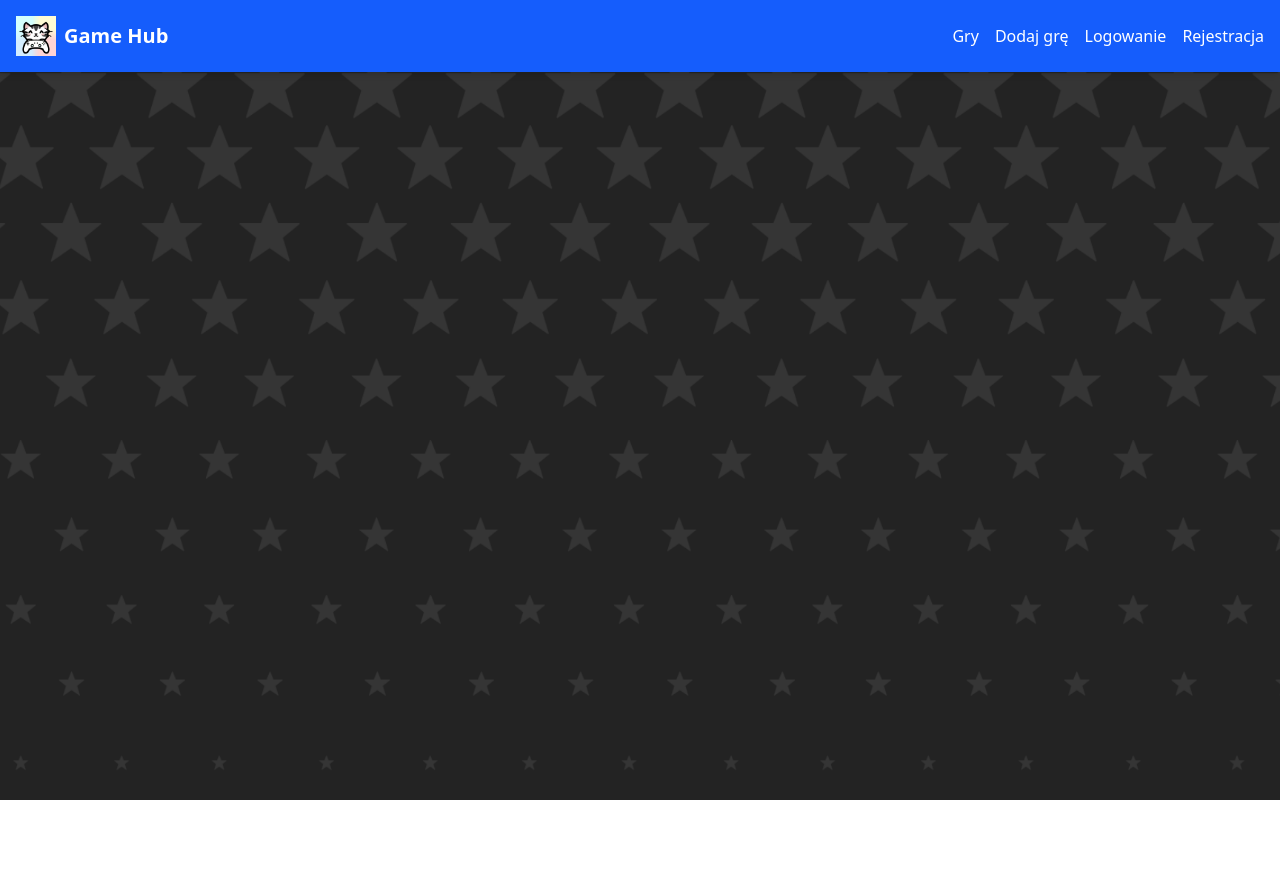
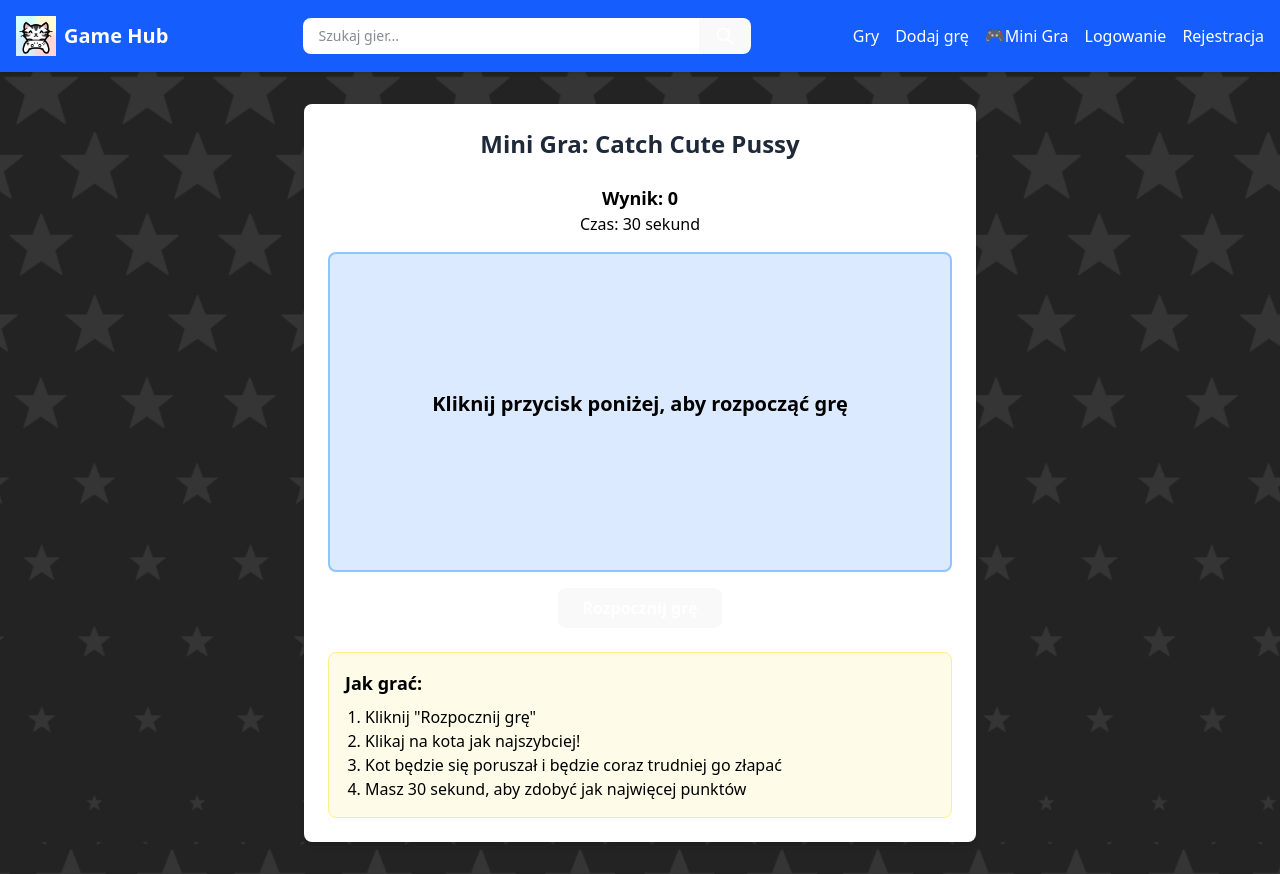
Before and after one commit to KubusFT/game-hub, a React (Vite) app in the folder client/: page /mini-game in a window 1280 px wide. Before the commit the page ends 800 px from the top, so only its background shows below. Built offline with nearby package versions, Linux system fonts and the light colour scheme.

Commit message:
Search frame and Catch Cute Pussy game

```diff
--- a/client/src/App.jsx
+++ b/client/src/App.jsx
@@ -7,6 +7,8 @@ import Nav from "./components/Nav";
 import GameSubmission from "./components/GameSubmission";
 import ModerateGames from "./components/ModerateGames";
 import Profile from "./components/Profile";
+import SearchResults from "./components/SearchResults";
+import MiniGame from "./components/MiniGame";
 import bgImage from "./assets/tlo.PNG";
 
 function App() {
@@ -27,6 +29,8 @@ function App() {
           <Route path="/submit-game" element={<GameSubmission />} />
           <Route path="/moderate" element={<ModerateGames />} />
           <Route path="/profile/:id" element={<Profile />} />
+          <Route path="/search" element={<SearchResults />} />
+          <Route path="/mini-game" element={<MiniGame />} />
         </Routes>
       </Router>
     </div>
--- /dev/null
+++ b/client/src/components/MiniGame.jsx
@@ -0,0 +1,143 @@
+import React, { useState, useEffect, useRef } from 'react';
+
+const MiniGame = () => {
+  const [score, setScore] = useState(0);
+  const [timeLeft, setTimeLeft] = useState(30);
+  const [gameActive, setGameActive] = useState(false);
+  const [catPosition, setCatPosition] = useState({ x: 50, y: 50 });
+  const [catSize, setCatSize] = useState(50);
+  const [catRotation, setCatRotation] = useState(0);
+  const gameAreaRef = useRef(null);
+
+  // Start gry
+  const startGame = () => {
+    setScore(0);
+    setTimeLeft(30);
+    setGameActive(true);
+    setCatSize(50);
+    moveCat();
+  };
+
+  // Obsługa kliknięcia na kota
+  const handleCatClick = () => {
+    if (gameActive) {
+      setScore(score + 1);
+      // Zmniejsz rozmiar kota z każdym złapaniem (trudniej kliknąć)
+      setCatSize(Math.max(20, catSize - 1));
+      // Zwiększ rotację (merdanie ogonem/kręcenie się)
+      setCatRotation(catRotation + 45);
+      moveCat();
+    }
+  };
+
+  // Losowa zmiana pozycji kota
+  const moveCat = () => {
+    if (gameAreaRef.current) {
+      const gameArea = gameAreaRef.current;
+      const maxX = gameArea.clientWidth - catSize;
+      const maxY = gameArea.clientHeight - catSize;
+
+      setCatPosition({
+        x: Math.floor(Math.random() * maxX),
+        y: Math.floor(Math.random() * maxY)
+      });
+    }
+  };
+
+  // Timer odliczający czas gry
+  useEffect(() => {
+    let timer;
+    if (gameActive && timeLeft > 0) {
+      timer = setTimeout(() => {
+        setTimeLeft(timeLeft - 1);
+      }, 1000);
+    } else if (timeLeft === 0) {
+      setGameActive(false);
+    }
+
+    return () => clearTimeout(timer);
+  }, [gameActive, timeLeft]);
+
+  // Automatyczne poruszanie kotem co 2 sekundy
+  useEffect(() => {
+    let moveTimer;
+    if (gameActive) {
+      moveTimer = setInterval(() => {
+        moveCat();
+        // Merdanie - zmiana rotacji
+        setCatRotation(prev => prev + 15);
+      }, 2000);
+    }
+
+    return () => clearInterval(moveTimer);
+  }, [gameActive]);
+
+  return (
+    <div className="max-w-2xl mx-auto my-8 p-6 bg-white bg-opacity-80 rounded-lg shadow-md">
+      <h2 className="text-2xl font-bold mb-6 text-center text-gray-800">Mini Gra: Catch Cute Pussy</h2>
+
+      <div className="mb-4 text-center text-black">
+        <p className="text-lg font-semibold">Wynik: {score}</p>
+        <p className="text-md">Czas: {timeLeft} sekund</p>
+      </div>
+
+      <div
+        ref={gameAreaRef}
+        className="relative w-full h-80 bg-blue-100 rounded-lg overflow-hidden mb-4 border-2 border-blue-300"
+      >
+        {gameActive ? (
+          <img
+            src="/src/assets/kot.png"
+            alt="Kot do złapania"
+            className="absolute cursor-pointer transition-all"
+            style={{
+              width: `${catSize}px`,
+              height: `${catSize}px`,
+              left: `${catPosition.x}px`,
+              top: `${catPosition.y}px`,
+              transform: `rotate(${catRotation}deg)`,
+              transitionDuration: '0.2s'
+            }}
+            onClick={handleCatClick}
+          />
+        ) : (
+          <div className="absolute inset-0 flex items-center justify-center">
+            <div className="text-center">
+              <p className="text-xl font-bold mb-4 text-black">
+                {score > 0
+                  ? `Gra zakończona! Twój wynik: ${score}`
+                  : 'Kliknij przycisk poniżej, aby rozpocząć grę'}
+              </p>
+            </div>
+          </div>
+        )}
+      </div>
+
+      <div className="text-center">
+        <button
+          onClick={startGame}
+          disabled={gameActive}
+          className={`px-6 py-2 rounded-lg font-bold ${
+            gameActive
+              ? 'bg-gray-400 cursor-not-allowed'
+              : 'bg-green-500 hover:bg-green-600 text-white'
+          }`}
+        >
+          {gameActive ? 'Gra w toku...' : 'Rozpocznij grę'}
+        </button>
+      </div>
+
+      <div className="mt-6 bg-yellow-50 p-4 rounded-lg border border-yellow-200 text-black">
+        <h3 className="font-bold text-lg mb-2">Jak grać:</h3>
+        <ol className="list-decimal pl-5">
+          <li>Kliknij "Rozpocznij grę"</li>
+          <li>Klikaj na kota jak najszybciej!</li>
+          <li>Kot będzie się poruszał i będzie coraz trudniej go złapać</li>
+          <li>Masz 30 sekund, aby zdobyć jak najwięcej punktów</li>
+        </ol>
+      </div>
+    </div>
+  );
+};
+
+export default MiniGame;
--- a/client/src/components/Nav.jsx
+++ b/client/src/components/Nav.jsx
@@ -1,10 +1,11 @@
 import React, { useState, useEffect } from "react";
 import { Link, useNavigate } from "react-router-dom";
-import kotLogo from "../assets/kot.png"; // Możesz użyć innego obrazu, jeśli wolisz
+import kotLogo from "../assets/kot.png";
 
 const Nav = () => {
   const [user, setUser] = useState(null);
   const [isModerator, setIsModerator] = useState(false);
+  const [searchQuery, setSearchQuery] = useState("");
   const navigate = useNavigate();
 
   useEffect(() => {
@@ -31,21 +32,53 @@ const Nav = () => {
     navigate("/");
   };
 
+  const handleSearch = (e) => {
+    e.preventDefault();
+    if (searchQuery.trim()) {
+      navigate(`/search?q=${encodeURIComponent(searchQuery)}`);
+    }
+  };
+
   return (
     <nav className="bg-blue-600 p-4 text-white shadow-md">
-      <div className="container mx-auto flex justify-between items-center">
+      <div className="container mx-auto flex flex-col md:flex-row md:justify-between md:items-center space-y-3 md:space-y-0">
         <div className="flex items-center">
           <img src={kotLogo} alt="Game Hub Logo" className="h-10 w-10 mr-2" />
           <Link to="/" className="text-xl font-bold">Game Hub</Link>
         </div>
-        <div className="flex items-center space-x-4">
+
+        {/* Wyszukiwarka */}
+        <div className="flex-grow max-w-md mx-auto md:mx-0 md:ml-8">
+          <form onSubmit={handleSearch} className="flex">
+            <input
+              type="text"
+              value={searchQuery}
+              onChange={(e) => setSearchQuery(e.target.value)}
+              placeholder="Szukaj gier..."
+              className="flex-grow px-4 py-2 text-sm text-gray-900 bg-white rounded-l-lg focus:outline-none"
+            />
+            <button
+              type="submit"
+              className="bg-blue-700 hover:bg-blue-800 text-white px-4 py-2 rounded-r-lg"
+            >
+              <svg xmlns="http://www.w3.org/2000/svg" className="h-5 w-5" fill="none" viewBox="0 0 24 24" stroke="currentColor">
+                <path strokeLinecap="round" strokeLinejoin="round" strokeWidth={2} d="M21 21l-6-6m2-5a7 7 0 11-14 0 7 7 0 0114 0z" />
+              </svg>
+            </button>
+          </form>
+        </div>
+
+        <div className="flex flex-wrap justify-center md:justify-end items-center space-x-2 md:space-x-4">
           <Link to="/" className="hover:text-gray-300">Gry</Link>
           <Link to="/submit-game" className="hover:text-gray-300">Dodaj grę</Link>
+          <Link to="/mini-game" className="hover:text-gray-300 flex items-center">
+            <span className="animate-bounce">🎮</span> Mini Gra
+          </Link>
           {isModerator && (
             <Link to="/moderate" className="hover:text-gray-300">Panel moderacji</Link>
           )}
           {user ? (
-            <div className="flex items-center space-x-4">
+            <div className="flex items-center space-x-2 md:space-x-4">
               <Link to={`/profile/${user.id}`} className="hover:text-gray-300">
                 Profil {user.username}
               </Link>
@@ -57,7 +90,7 @@ const Nav = () => {
               </button>
             </div>
           ) : (
-            <div className="flex space-x-4">
+            <div className="flex space-x-2 md:space-x-4">
               <Link to="/login" className="hover:text-gray-300">Logowanie</Link>
               <Link to="/register" className="hover:text-gray-300">Rejestracja</Link>
             </div>
--- /dev/null
+++ b/client/src/components/SearchResults.jsx
@@ -0,0 +1,108 @@
+import React, { useState, useEffect } from 'react';
+import { useLocation, Link } from 'react-router-dom';
+
+const SearchResults = () => {
+  const location = useLocation();
+  const queryParams = new URLSearchParams(location.search);
+  const searchQuery = queryParams.get('q');
+
+  const [results, setResults] = useState([]);
+  const [loading, setLoading] = useState(true);
+  const [error, setError] = useState(null);
+
+  useEffect(() => {
+    if (!searchQuery) {
+      setResults([]);
+      setLoading(false);
+      return;
+    }
+
+    setLoading(true);
+    fetch(`http://localhost:4000/api/games/search?q=${encodeURIComponent(searchQuery)}`)
+      .then(res => {
+        if (!res.ok) {
+          throw new Error('Błąd podczas wyszukiwania');
+        }
+        return res.json();
+      })
+      .then(data => {
+        setResults(data);
+        setLoading(false);
+      })
+      .catch(err => {
+        console.error('Error searching games:', err);
+        setError('Wystąpił błąd podczas wyszukiwania gier');
+        setLoading(false);
+      });
+  }, [searchQuery]);
+
+  const renderStars = (averageRating) => {
+    const rating = parseFloat(averageRating) || 0;
+    return Array(5).fill(0).map((_, i) => (
+      <span key={i} className={`text-xl ${i < rating ? 'text-yellow-500' : 'text-gray-300'}`}>★</span>
+    ));
+  };
+
+  const renderRating = (ratingSum, ratingCount) => {
+    if (ratingCount === 0) return "Brak ocen";
+    const averageRating = ratingSum / ratingCount;
+    return (
+      <div className="flex items-center">
+        <div className="flex mr-2">
+          {renderStars(averageRating)}
+        </div>
+        <span className="text-yellow-500 mr-1">{averageRating.toFixed(1)}</span>
+        <span className="text-gray-600">({ratingCount} {ratingCount === 1 ? 'ocena' :
+          ratingCount < 5 ? 'oceny' : 'ocen'})</span>
+      </div>
+    );
+  };
+
+  return (
+    <div className="max-w-4xl mx-auto my-8 p-6 bg-white bg-opacity-80 rounded-lg shadow-md">
+      <h2 className="text-2xl font-bold mb-6 text-center text-gray-800">
+        {searchQuery ? `Wyniki wyszukiwania dla: "${searchQuery}"` : 'Wyszukiwarka gier'}
+      </h2>
+
+      {loading ? (
+        <div className="text-center py-8">
+          <p className="text-gray-600">Wyszukiwanie...</p>
+        </div>
+      ) : error ? (
+        <div className="text-center py-8">
+          <p className="text-red-500">{error}</p>
+        </div>
+      ) : results.length === 0 ? (
+        <div className="text-center py-8">
+          <p className="text-gray-600">
+            {searchQuery ? 'Nie znaleziono gier pasujących do zapytania.' : 'Wpisz frazę, aby wyszukać gry.'}
+          </p>
+        </div>
+      ) : (
+        <div className="grid grid-cols-1 md:grid-cols-2 gap-6">
+          {results.map(game => (
+            <div key={game.id} className="bg-white rounded-lg shadow-md p-4 hover:shadow-lg transition-shadow">
+              <h3 className="text-xl font-semibold text-[#0077ff] mb-2">{game.name}</h3>
+              {game.release_date && (
+                <p className="text-gray-600 mb-2">
+                  Data wydania: {new Date(game.release_date).toLocaleDateString()}
+                </p>
+              )}
+              <div className="mt-2">
+                {renderRating(game.rating_sum, game.rating_count)}
+              </div>
+              <Link
+                to={`/?game=${game.id}`}
+                className="mt-3 inline-block bg-blue-500 hover:bg-blue-700 text-white font-bold py-1 px-3 rounded text-sm"
+              >
+                Zobacz szczegóły
+              </Link>
+            </div>
+          ))}
+        </div>
+      )}
+    </div>
+  );
+};
+
+export default SearchResults;
```
Also changed, not shown: 1 other file (tests, documents, lock files or other folders).
